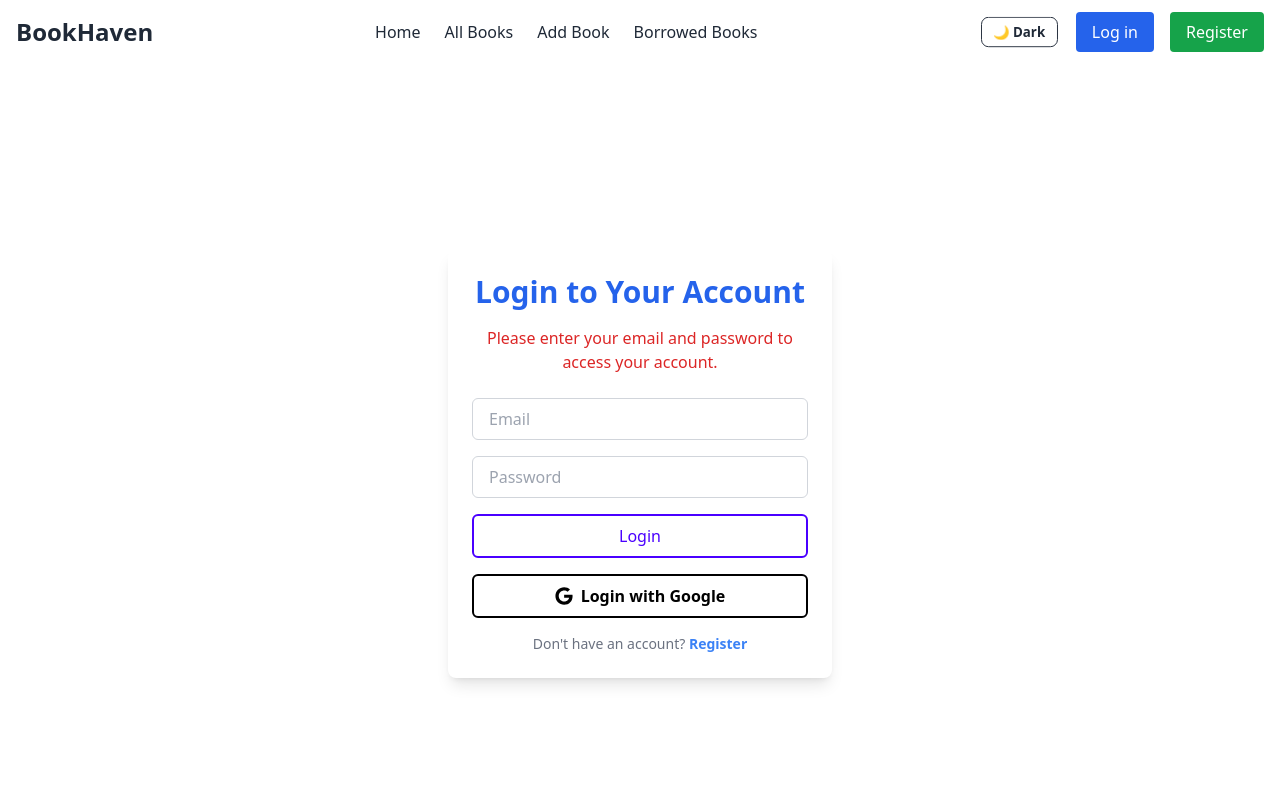
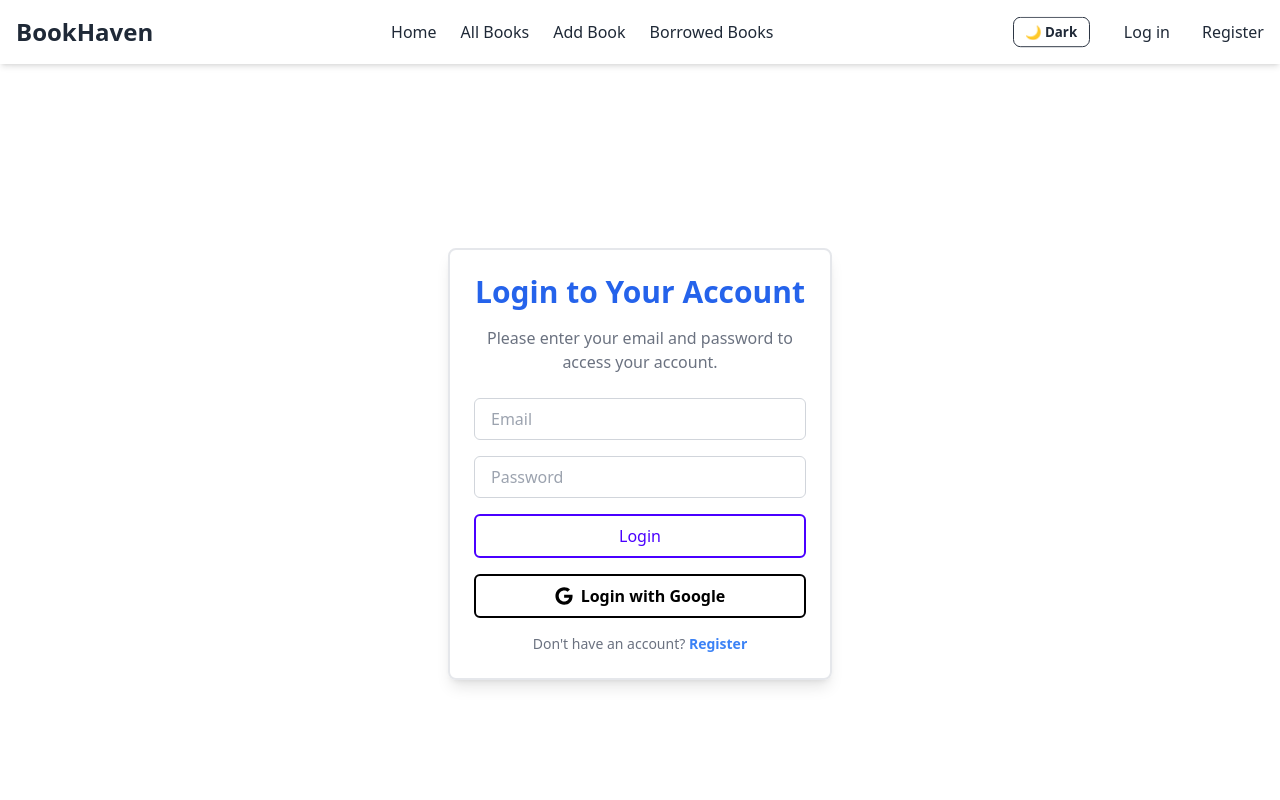
Before and after one commit to abrarbinhabib003/Library-Management-Client, a React (Vite) app: page /login in a window 1280 px wide. Shown: the top 800 px of the page. Built offline with nearby package versions, Linux system fonts and the light colour scheme; no server answers.

Commit message:
Navbar Sticky and color Updated

```diff
--- a/src/components/Categories.jsx
+++ b/src/components/Categories.jsx
@@ -12,7 +12,7 @@ const Categories = () => {
         {categories.map((category) => (
           <div
             key={category}
-            className="category-card bg-white shadow-xl border-4 rounded-lg p-6 flex flex-col items-center text-center transform transition-transform hover:scale-105 hover:shadow-2xl duration-300"
+            className="category-card border-2 shadow-xl border-4 rounded-lg p-6 flex flex-col items-center text-center transform transition-transform hover:scale-105 hover:shadow-2xl duration-300"
           >
             <div className="mb-4">
 
--- a/src/components/Navbar.jsx
+++ b/src/components/Navbar.jsx
@@ -26,7 +26,7 @@ const Navbar = () => {
   };
 
   return (
-    <nav className="bg-base-100 text-base-content shadow-md">
+    <nav className="bg-base-100 text-base-content shadow-md  sticky top-0 z-50">
       <div className="container mx-auto px-4 py-3 flex justify-between items-center">
         <Link to="/" className="text-2xl font-bold">
           BookHaven
@@ -100,13 +100,13 @@ const Navbar = () => {
             <>
               <Link
                 to="/login"
-                className="bg-blue-600 px-4 py-2 rounded hover:bg-blue-700 text-white"
+                className="btn-outline px-4 py-2 rounded "
               >
                 Log in
               </Link>
               <Link
                 to="/register"
-                className="bg-green-600 px-4 py-2 rounded hover:bg-green-700 text-white"
+                className=" btn-outline"
               >
                 Register
               </Link>
@@ -125,7 +125,7 @@ const Navbar = () => {
               </div>
               <button
                 onClick={logout}
-                className="bg-red-600 px-4 py-2 rounded hover:bg-red-700 text-white"
+                className="btn-outline text-white"
               >
                 Logout
               </button>
@@ -183,13 +183,13 @@ const Navbar = () => {
                 <>
                   <Link
                     to="/login"
-                    className="bg-blue-600 px-4 py-2 rounded hover:bg-blue-700 block text-center text-white mb-2"
+                    className="btn-outline block text-center  mb-2"
                   >
                     Log in
                   </Link>
                   <Link
                     to="/register"
-                    className="bg-green-600 px-4 py-2 rounded hover:bg-green-700 block text-center text-white"
+                    className="btn-primary btn-outline block text-center text-white"
                   >
                     Register
                   </Link>
@@ -206,7 +206,7 @@ const Navbar = () => {
                   </div>
                   <button
                     onClick={logout}
-                    className="bg-red-600 px-4 py-2 rounded hover:bg-red-700 block text-center text-white"
+                    className="btn-outline block text-center text-white"
                   >
                     Logout
                   </button>
--- a/src/components/WhyChooseUs.jsx
+++ b/src/components/WhyChooseUs.jsx
@@ -13,7 +13,7 @@ const WhyChooseUs = () => {
       <h2 className="text-3xl font-bold text-center mb-6">Why Choose Us?</h2>
       <div className="grid grid-cols-1 md:grid-cols-2 lg:grid-cols-4 gap-6 max-w-5xl mx-auto">
         {benefits.map((benefit, index) => (
-          <div key={index} className="p-6 bg-white rounded-lg shadow-md text-center">
+          <div key={index} className="p-6 border-2 rounded-lg shadow-md text-center">
             <div className="text-4xl mb-4">{benefit.icon}</div>
             <h3 className="text-xl font-semibold mb-2">{benefit.title}</h3>
             <p className="text-gray-600">{benefit.description}</p>
--- a/src/pages/Login.jsx
+++ b/src/pages/Login.jsx
@@ -53,11 +53,11 @@ const Login = () => {
 
   return (
     <div className="flex flex-col items-center justify-center min-h-screen  bg-base-100 text-base-content  py-10 px-4 animate__animated animate__fadeIn">
-      <div className="bg-white shadow-lg rounded-lg w-full sm:w-96 p-6 my-12">
+      <div className=" shadow-lg border-2 rounded-lg w-full sm:w-96 p-6 my-12">
         <h1 className="text-3xl font-bold text-center text-blue-600 mb-4 animate__animated animate__fadeIn animate__delay-1s">
           Login to Your Account
         </h1>
-        <p className="text-center text-red-600 mb-6 animate__animated animate__fadeIn animate__delay-2s">
+        <p className="text-center text-gray-500   mb-6 animate__animated animate__fadeIn animate__delay-2s">
           Please enter your email and password to access your account.
         </p>
 
--- a/src/pages/Register.jsx
+++ b/src/pages/Register.jsx
@@ -70,11 +70,11 @@ const Register = () => {
 
   return (
     <div className="flex flex-col items-center justify-center min-h-screen bg-base-100 text-base-content py-10 px-4">
-      <div className="bg-white shadow-lg rounded-lg w-full sm:w-96 p-6 my-12">
+      <div className="border-2  shadow-lg rounded-lg w-full sm:w-96 p-6 my-12">
         <h1 className="text-3xl font-bold text-center text-blue-600 mb-4">
           Register Your Account
         </h1>
-        <p className="text-center text-red-600 mb-6">
+        <p className="text-center text-gray-500 mb-6">
           Please enter your details to create an account.
         </p>
 
```
